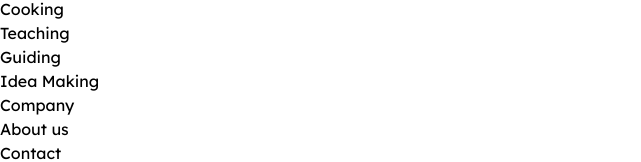
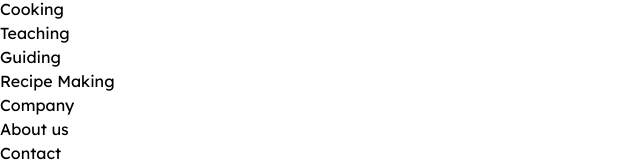
Before and after one commit to abunaim5/calorie-counter, a React (Vite) app: page / in a window 1280 px wide. Shown: the part 4055-4217 px from the top of the page, without its empty margins (0-641 px from the left). Built offline with nearby package versions, Linux system fonts and the light colour scheme.

Commit message:
added some correction

```diff
--- a/src/components/Footer/Footer.jsx
+++ b/src/components/Footer/Footer.jsx
@@ -12,7 +12,7 @@ const Footer = () => {
                         <p><a href=''>Cooking</a></p>
                         <p><a href=''>Teaching</a></p>
                         <p><a href=''>Guiding</a></p>
-                        <p><a href=''>Idea Making</a></p>
+                        <p><a href=''>Recipe Making</a></p>
                     </div>
                 </div>
                 <div className="col-span-6 md:col-span-3">
--- a/src/components/Header/Header.jsx
+++ b/src/components/Header/Header.jsx
@@ -4,7 +4,7 @@ import Navbar from "../Navbar/Navbar";
 
 const Header = ({ handleMenuBar, isMenuClicked }) => {
     return (
-        <div className='max-w-[1600px] mx-auto pt-8 px-3 xl:px-[8.75rem]'>
+        <div className='max-w-[1600px] mx-auto pt-8 px-1 md:px-3 xl:px-[8.75rem]'>
             <Navbar
                 handleMenuBar={handleMenuBar}
                 isMenuClicked={isMenuClicked}
--- a/src/components/Main/Main.jsx
+++ b/src/components/Main/Main.jsx
@@ -3,7 +3,7 @@ import Recipes from "../Recipes/Recipes";
 
 const Main = ({ recipes, handleWantToCook, recipe, handleCurrentlyCooking, currentlyCooking, isLoading }) => {
     return (
-        <div className='mt-14 md:mt-24 max-w-[1600px] mx-auto px-3 xl:px-[8.75rem]'>
+        <div className='mt-14 md:mt-24 max-w-[1600px] mx-auto px-1 md:px-3 xl:px-[8.75rem]'>
             <Recipes
                 recipes={recipes}
                 handleWantToCook={handleWantToCook}
```
